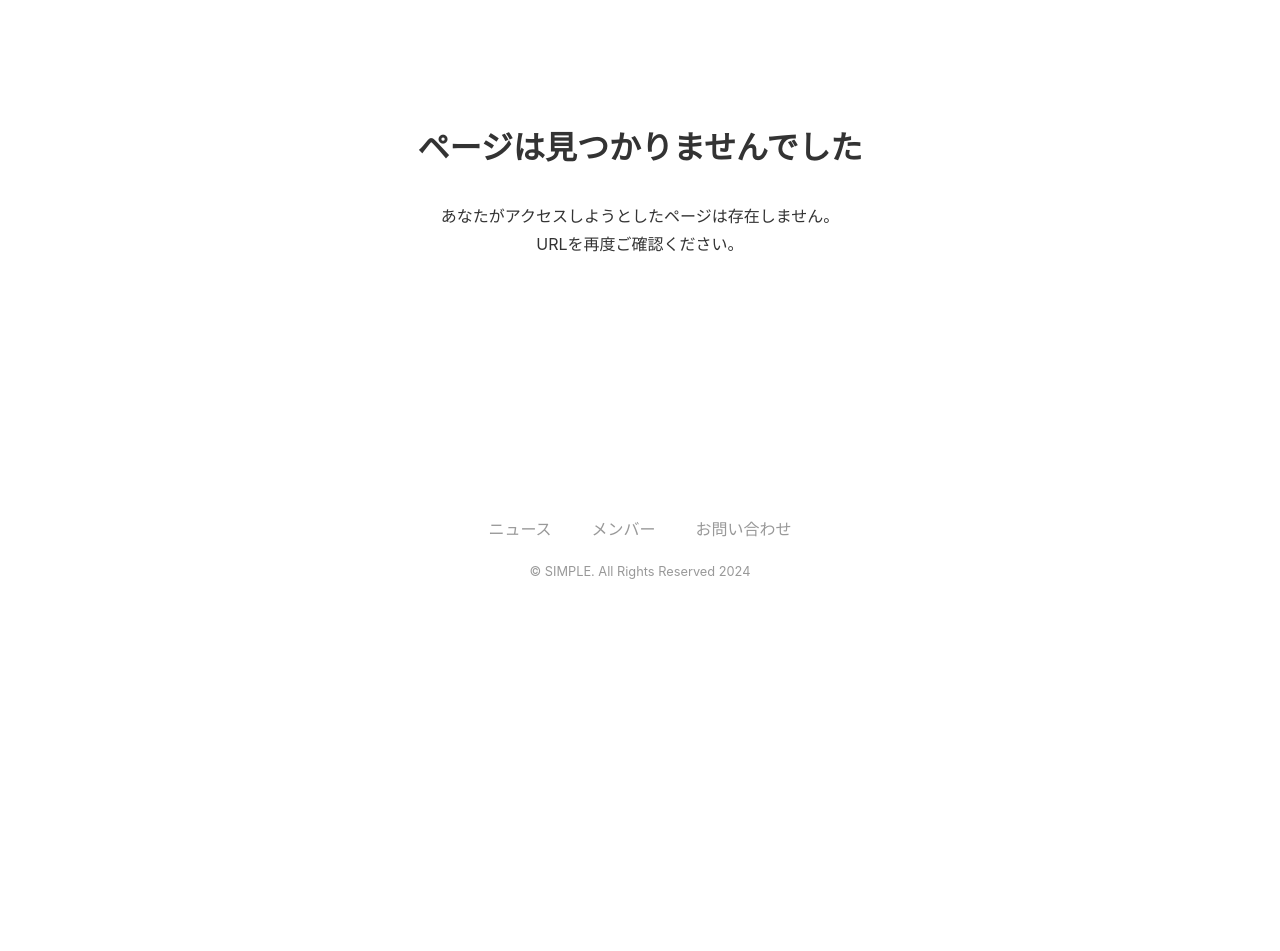
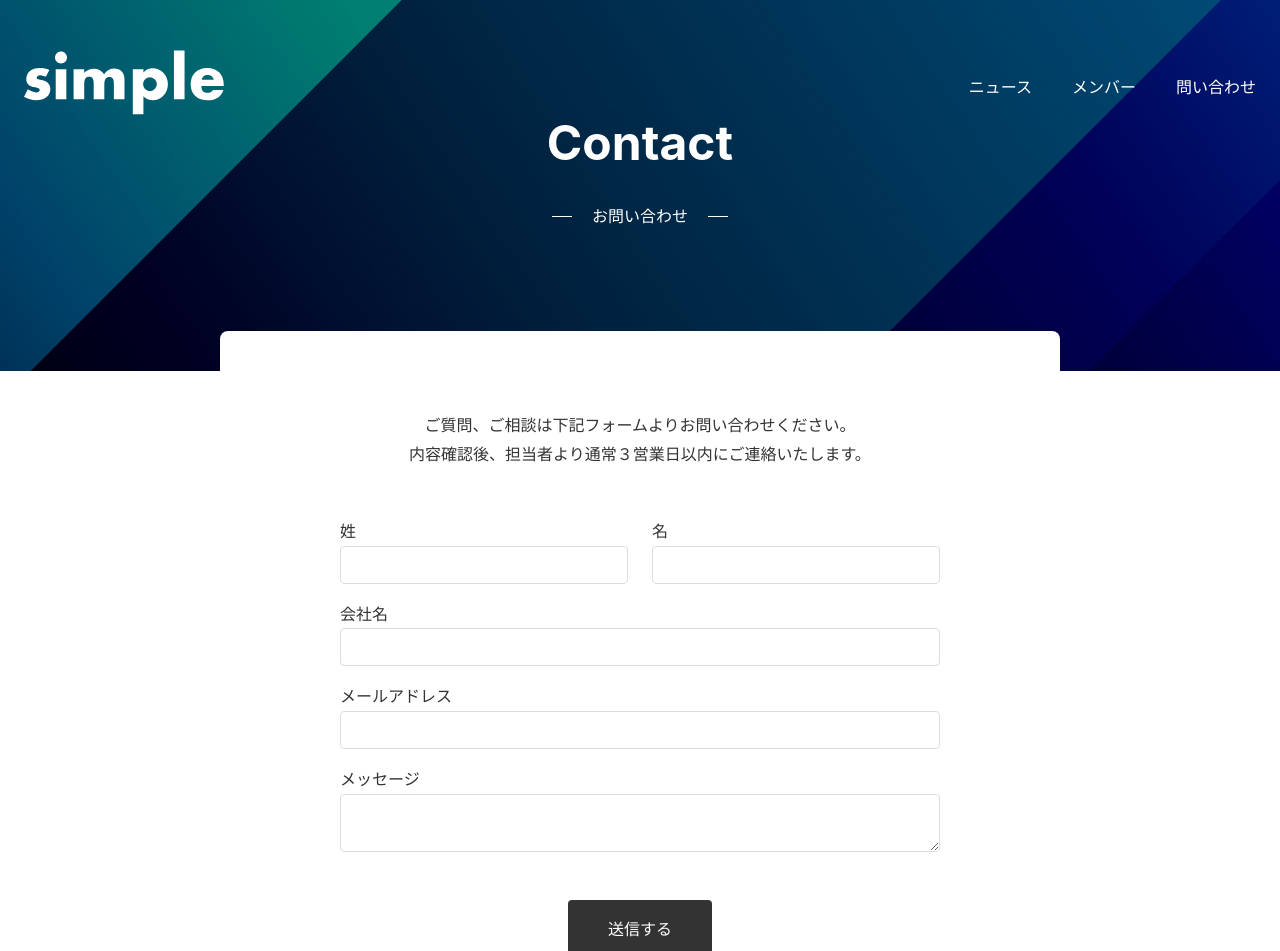
Before and after one commit to inogiaco/my-next-project01, a Next.js app: page /contact in a window 1280 px wide. Before the commit this address had no page. Shown: the top 951 px of the page. Before the commit the page ends 800 px from the top, so only its background shows below. Built offline with nearby package versions, Linux system fonts and the light colour scheme.

Commit message:
Basic認証解除、問い合わせ機能追加

```diff
--- /dev/null
+++ b/app/_actions/contact.tsx
@@ -0,0 +1,55 @@
+"use server"
+
+function validateEmail(email: string) {
+    const pattern = /^[^\s@]+@[^\s@]+$/;
+    return pattern.test(email);
+}
+
+export async function createContactData(_prevState: any, formData: FormData) {
+    const rawFormData = {
+        lastname: formData.get("lastname") as string,
+        firstname: formData.get("firstname") as string,
+        company: formData.get("company") as string,
+        email: formData.get("email") as string,
+        message: formData.get("message") as string,
+    };
+
+    if(!rawFormData.lastname){
+        return{
+            status: "error",
+            message: "姓を入力してください"
+        };
+    }
+    if(!rawFormData.firstname){
+        return{
+            status: "error",
+            message: "名を入力してください"
+        };
+    }
+    if(!rawFormData.company){
+        return{
+            status: "error",
+            message: "会社名を入力してください"
+        };
+    }
+    if(!rawFormData.email){
+        return{
+            status: "error",
+            message: "メールアドレスを入力してください"
+        };
+    }
+    if(!validateEmail(rawFormData.email)){
+        return{
+            status: "error",
+            message: "メールアドレスの形式が誤っています。"
+        };
+    }
+    if(!rawFormData.message){
+        return{
+            status: "error",
+            message: "メッセージを入力してください"
+        };
+    }
+
+    return { status: "success", message: "OK" };
+}
--- /dev/null
+++ b/app/_components/ContactForm/index.module.css
@@ -0,0 +1,73 @@
+.form {
+  max-width: 600px;
+  margin: 0 auto;
+}
+
+.item {
+  display: flex;
+  flex-direction: column;
+  flex: 1;
+  padding: 8px 0;
+}
+
+.horizontal {
+  display: flex;
+  justify-content: flex-start;
+  align-items: center;
+  width: 100%;
+  gap: 24px;
+}
+
+.label {
+  font-size: 14px;
+}
+
+.textfield {
+  border: 1px solid var(--color-border);
+  padding: 8px;
+  border-radius: 4px;
+  line-height: 1.5;
+  width: 100%;
+}
+
+.textarea {
+  border: 1px solid var(--color-border);
+  padding: 8px;
+  border-radius: 4px;
+  line-height: 1.5;
+  width: 100%;
+}
+
+.actions {
+  text-align: center;
+  margin-top: 40px;
+}
+
+.button {
+  border: none;
+  background-color: var(--color-button-primary);
+  padding: 16px 40px;
+  font-size: 16px;
+  border-radius: 4px;
+  color: var(--color-text-unpainted);
+  cursor: pointer;
+}
+
+.success {
+  background-color: var(--color-bg-sub);
+  text-align: center;
+  padding: 40px;
+  border-radius: var(--border-radius);
+}
+
+.error {
+  color: var(--color-text-error);
+  font-size: 14px;
+  margin-bottom: 8px;
+}
+
+@media (max-width: 640px) {
+  .success {
+    text-align: left;
+  }
+}
--- /dev/null
+++ b/app/_components/ContactForm/index.tsx
@@ -0,0 +1,67 @@
+"use client"
+
+import { createContactData } from "@/app/_actions/contact";
+import { useFormState } from "react-dom";
+import styles from "./index.module.css";
+
+const initialState = {
+    status: "",
+    message: "",
+};
+
+export default function ContactForm(){
+    const [state, formAction] = useFormState(createContactData, initialState);
+    console.log(state);
+    if (state.status === "success") {
+        return(
+            <p className={styles.success}>
+                お問い合わせいただき、ありがとうございます。
+                <br />
+                お返事まで今しばらくお待ち下さい。
+            </p>
+        );
+    }
+
+    return(
+        <form className={styles.form} action={formAction}>
+            <div className={styles.horizontal}>
+                <div className={styles.item}>
+                    <label className={styles.labgel} htmlFor="lastname">
+                        姓
+                    </label>
+                    <input className={styles.textfield} type="text" id="lastname" name="lastname" />
+                </div>
+                <div className={styles.item}>
+                    <label className={styles.labgel} htmlFor="firstname">
+                        名
+                    </label>
+                    <input className={styles.textfield} type="text" id="firstname" name="firstname" />
+                </div>
+            </div>
+            <div className={styles.item}>
+                <label className={styles.labgel} htmlFor="company">
+                    会社名
+                </label>
+                <input className={styles.textfield} type="text" id="company" name="company" />
+            </div>
+            <div className={styles.item}>
+                <label className={styles.labgel} htmlFor="email">
+                    メールアドレス
+                </label>
+                <input className={styles.textfield} type="text" id="email" name="email" />
+            </div>
+            <div className={styles.item}>
+                <label className={styles.labgel} htmlFor="message">
+                    メッセージ
+                </label>
+                <textarea className={styles.textarea} id="message" name="message" />
+            </div>
+            <div className={styles.actions}>
+                {state.status === "error" && (
+                    <p className={styles.error}>{state.message}</p>
+                )}
+                <input type="submit" value="送信する" className={styles.button} />
+            </div>
+        </form>
+    );
+}
--- /dev/null
+++ b/app/contact/layout.tsx
@@ -0,0 +1,16 @@
+import Hero from "@/app/_components/Hero";
+import Sheet from "@/app/_components/Sheet";
+import React from "react";
+
+type Props = {
+    children: React.ReactNode;
+};
+
+export default function RootLayout({ children }: Props) {
+    return (
+        <>
+            <Hero title="Contact" sub="お問い合わせ" />
+            <Sheet>{children}</Sheet>
+        </>
+    );
+}
--- /dev/null
+++ b/app/contact/page.module.css
@@ -0,0 +1,10 @@
+.text {
+  text-align: center;
+  margin-bottom: 40px;
+}
+
+@media (max-width: 640px) {
+  .text {
+    text-align: left;
+  }
+}
--- /dev/null
+++ b/app/contact/page.tsx
@@ -0,0 +1,15 @@
+import styles from "./page.module.css";
+import ContactForm from "@/app/_components/ContactForm";
+
+export default function Page(){
+    return(
+        <div className={styles.container}>
+            <p className={styles.text}>
+                ご質問、ご相談は下記フォームよりお問い合わせください。
+                <br />
+                内容確認後、担当者より通常３営業日以内にご連絡いたします。
+            </p>
+            <ContactForm />
+        </div>
+    );
+}
```
Also changed, not shown: middleware.ts (deleted, +0 -7 lines).
